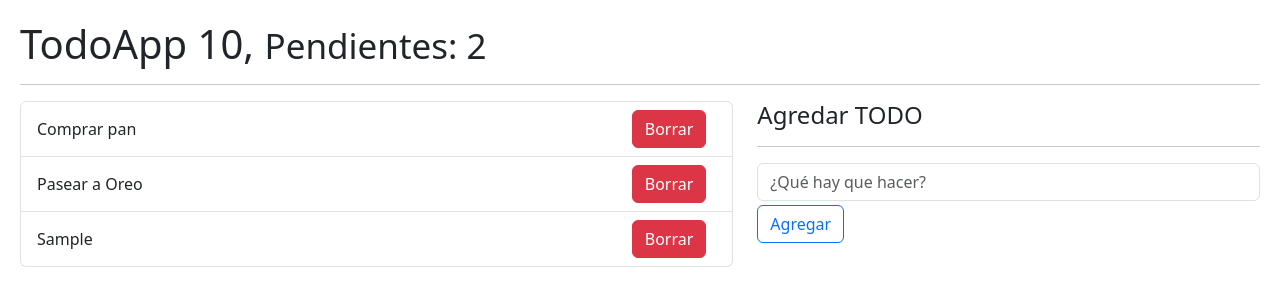
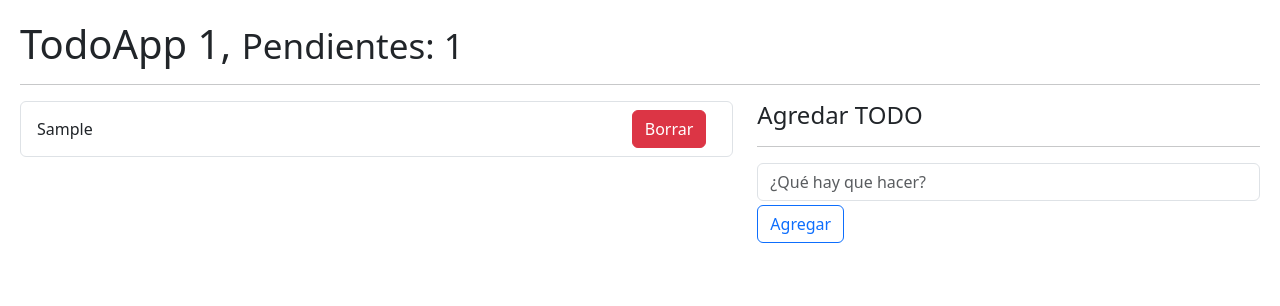
Before and after one commit to jnka9755/react-05HOOKSAPP, a React (Vite) app: page / in a window 1280 px wide. Both pictures are taken after typing "Sample" into the empty fields and a click on the button "Agregar". Shown: the top 306 px of the page. Built offline with nearby package versions, Linux system fonts and the light colour scheme.

Commit message:
03-HOOKS APP
Se implementan funcionalidades

Persistir Todos
Eliminar Todos
Tachar Todos

Se crean

Hook useTodo
Se envia lógica a useTodo

```diff
--- a/src/08-useReducer/TodoAdd.jsx
+++ b/src/08-useReducer/TodoAdd.jsx
@@ -13,8 +13,8 @@ export const TodoAdd = ({ onNewTodo }) => {
 
         const newTodo = {
             id: new Date().getTime(),
-            done: false,
-            desc: desc
+            desc: desc,
+            done: false
         }
 
         onNewTodo(newTodo);
--- a/src/08-useReducer/TodoApp.jsx
+++ b/src/08-useReducer/TodoApp.jsx
@@ -1,43 +1,22 @@
-import { useReducer } from "react"
-import { todoReducer } from "./todoReducer";
 import { TodoList } from "./TodoList";
 import { TodoAdd } from "./TodoAdd";
-
-const initialState =[
-    {
-        id: new Date().getTime(),
-        desc: 'Comprar pan',
-        done: false
-    },
-    {
-        id: new Date().getTime() * 3,
-        desc: 'Pasear a Oreo',
-        done: false
-    }
-]
+import { useTodo } from "../hooks";
 
 export const TodoApp = () => {
 
-    const [todos, dispatch] = useReducer(todoReducer, initialState);
-
-    const handleNewTodo = (todo) => {
-        const action = {
-            type: '[TODO] Add Todo',
-            payload: todo
-        }
-
-        dispatch(action);
-    }
+    const { todos, totalTodos, pendingTodos, handleNewTodo, handleDeleteTodo, handleTooggleTodo } = useTodo();
 
     return (
         <>
-            <h1>TodoApp 10, <small>Pendientes: 2</small></h1>
+            <h1>TodoApp {totalTodos}, <small>Pendientes: {pendingTodos}</small></h1>
             <hr />
 
             <div className="row">
                 <div className="col-7">
                     <TodoList
                         todos={todos}
+                        onDeleteTodo={handleDeleteTodo}
+                        onTooggleTodo={handleTooggleTodo}
                     />
                 </div>
 
@@ -45,11 +24,12 @@ export const TodoApp = () => {
                     <h4>Agredar TODO</h4>
                     <hr />
 
-                    <TodoAdd onNewTodo={ handleNewTodo }/>
+                    <TodoAdd
+                        onNewTodo={ handleNewTodo }
+                    />
                 </div>
 
             </div>
         </>
-
     )
 }
--- a/src/08-useReducer/TodoItem.jsx
+++ b/src/08-useReducer/TodoItem.jsx
@@ -1,12 +1,14 @@
-export const TodoItem = ({ todo }) => {
+export const TodoItem = ({ todo, onDeleteTodo, onTooggleTodo}) => {
   return (
     <li
       className="list-group-item d-flex justify-content-between">
       <span
-          className="align-self-center"
+          className={`align-self-center ${ (todo.done) ? 'text-decoration-line-through': ''}`}
+          onDoubleClick={() => onTooggleTodo(todo.id)}
       >{ todo.desc }</span>
       <button
           className="btn btn-danger"
+          onClick={() => onDeleteTodo(todo.id)}
       >Borrar</button>
     </li>
   )
--- a/src/08-useReducer/TodoList.jsx
+++ b/src/08-useReducer/TodoList.jsx
@@ -1,6 +1,6 @@
 import { TodoItem } from "./TodoItem"
 
-export const TodoList = ({ todos = [] }) => {
+export const TodoList = ({ todos = [], onDeleteTodo, onTooggleTodo}) => {
     return (
 
         <ul className="list-group">
@@ -9,6 +9,8 @@ export const TodoList = ({ todos = [] }) => {
                     <TodoItem
                         key ={todo.id}
                         todo={todo}
+                        onDeleteTodo={onDeleteTodo}
+                        onTooggleTodo={onTooggleTodo}
                     />
                 ))
             }
--- a/src/08-useReducer/todoReducer.js
+++ b/src/08-useReducer/todoReducer.js
@@ -2,6 +2,23 @@ export const todoReducer = (initialState, action) =>{
     switch (action.type) {
         case '[TODO] Add Todo':
             return [...initialState, action.payload]
+
+        case '[TODO] Remove Todo':
+            return initialState.filter( todo => todo.id !== action.payload );
+
+        case '[TODO Toggle Todo]':
+            return initialState.map( todo => {
+
+                if(todo.id === action.payload){
+                    return{
+                        ...todo,
+                        done: !todo.done
+                    }
+                }
+
+                return todo;
+            });
+
         default:
             return initialState;
     }
--- a/src/hooks/index.js
+++ b/src/hooks/index.js
@@ -1,3 +1,4 @@
 export * from './useCounter';
 export * from './useFetch';
 export * from './useForm';
+export * from './useTodo';
--- /dev/null
+++ b/src/hooks/useTodo.js
@@ -0,0 +1,48 @@
+import { useEffect, useReducer } from "react";
+import { todoReducer } from "../08-useReducer/todoReducer";
+
+const init = () => {
+    return JSON.parse(localStorage.getItem('todos')) || [];
+}
+
+export const useTodo = () => {
+
+    const [todos, dispatch] = useReducer(todoReducer, [], init );
+
+    useEffect(() => {
+        localStorage.setItem('todos', JSON.stringify(todos))
+    }, [todos])
+
+
+    const handleNewTodo = (todo) => {
+        const action = {
+            type: '[TODO] Add Todo',
+            payload: todo
+        }
+
+        dispatch(action);
+    }
+
+    const handleDeleteTodo = (id) => {
+        dispatch({
+            type: '[TODO] Remove Todo',
+            payload: id
+        });
+    }
+
+    const handleTooggleTodo = (id) => {
+        dispatch({
+            type: '[TODO Toggle Todo]',
+            payload: id
+        });
+    }
+
+    return{
+        todos,
+        totalTodos: todos.length,
+        pendingTodos: todos.filter(todo => !todo.done).length,
+        handleNewTodo,
+        handleDeleteTodo,
+        handleTooggleTodo
+    }
+}
```
